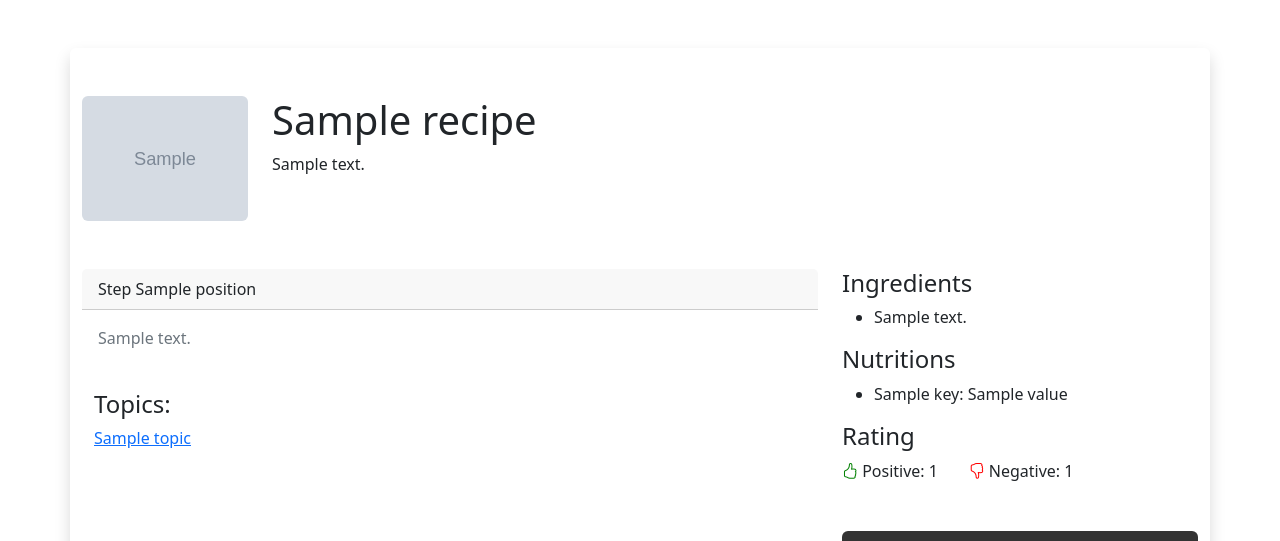
After one commit to otivam/api-recipes, a Flask app: template templates/recipe.html in a window 1280 px wide. The commit adds this page. Shown: the top 541 px of the page. Run offline with Flask 3, Linux system fonts and the light colour scheme; the template is opened without the code that fills it: most values are stand-ins (such as "Sample title", 1, 10 or a date in 2020); grey boxes marked "Sample" are stand-in pictures; grey boxes are pictures that could not be loaded.

Commit message:
final v 1.0.0

```diff
--- a/app.py
+++ b/app.py
@@ -1,31 +1,42 @@
-from flask import Flask, render_template, request, redirect
-import requests
+from flask import Flask, render_template, request, redirect, url_for, session, make_response, Response
+import requests, urllib.request
 
 app = Flask(__name__, static_url_path="/static")
+app.secret_key = b'_5#y2L"F4Q8z\n\xec]/'
 
-url = "https://tasty.p.rapidapi.com/recipes/list"
 
-headers = {
-	"X-RapidAPI-Key": "",
-	"X-RapidAPI-Host": "tasty.p.rapidapi.com"
-}
+
+
 
 @app.route("/")
 def home_page():
     return render_template("base.html")
 
+
+
 @app.route("/search/", methods=["POST"])
 def search():
+    url = "https://tasty.p.rapidapi.com/recipes/list"
+    headers = {
+	"X-RapidAPI-Key": "2ad60a66c2msh449e56015dac732p1a7c37jsn1403adeafdd5",
+	"X-RapidAPI-Host": "tasty.p.rapidapi.com"
+    }
     data_ingridients = request.form["ingridients"]
-
+    all_recipes_sorted = []
     querystring = {"from":"0","size":"100","q":data_ingridients}
     response = requests.request("GET", url, headers=headers, params=querystring)
     all_recipes = response.json()["results"]
-    all_recipes_sorted = []
     cc = 10
     cc_page = 1
 
+
     for recipe in all_recipes:
+        with urllib.request.urlopen(recipe["original_video_url"]) as resp:
+            info = resp.info()
+            if info.get_content_type() == "binary/octet-stream":
+                recipe["original_video_url"] = ""
+
+
         if recipe["description"] == "" or recipe["description"] == None:
             all_recipes_sorted.append(recipe)
         else:
@@ -40,13 +51,77 @@ def search():
                 cc = 10
                 cc_page += 1
 
+    session['all_recipes_sorted'] = all_recipes_sorted
 
-    return render_template(
-        "base.html",
-        recipes = all_recipes_sorted,
-        pagination = "True",
-        cc_page = cc_page
-    )
+    return render_template("base.html",
+                            recipes = all_recipes_sorted,
+                            pagination = "True",
+                            cc_page = cc_page
+                            )
+
+
+
+
+@app.route("/search/<recipe_id>")
+def recipe_details(recipe_id):
+    url = "https://tasty.p.rapidapi.com/recipes/get-more-info"
+    headers = {
+	"X-RapidAPI-Key": "2ad60a66c2msh449e56015dac732p1a7c37jsn1403adeafdd5",
+	"X-RapidAPI-Host": "tasty.p.rapidapi.com"
+    }
+    querystring = {"id":str(recipe_id)}
+    response = requests.get(url, headers=headers, params=querystring)
+    json_response = response.json()
+
+    with urllib.request.urlopen(json_response["original_video_url"]) as resp:
+        info = resp.info()
+        if info.get_content_type() == "binary/octet-stream":
+            json_response["original_video_url"] = ""
+
+    return render_template('recipe.html', recipe=json_response)
+
+"""
+@app.route('/get_recipe_video', methods=['POST'])
+def get_recipe_video():
+  if request.method == "POST":
+    recipe_id = request.get_data(cache=False).decode('UTF-8')
+
+    url = "https://tasty.p.rapidapi.com/recipes/get-more-info"
+    headers = {
+	"X-RapidAPI-Key": "2ad60a66c2msh449e56015dac732p1a7c37jsn1403adeafdd5",
+	"X-RapidAPI-Host": "tasty.p.rapidapi.com"
+    }
+    querystring = {"id":str(recipe_id)}
+    response = requests.get(url, headers=headers, params=querystring)
+    video_url = response.json()["original_video_url"]
+
+    resp = Response(video_url)
+    resp.headers["Content-Type"] = "video/mp4"
+
+    return resp
+"""
+
+
+@app.route("/search/<slug>")
+def topics(slug):
+    pass
+    url = "https://tasty.p.rapidapi.com/recipes/get-more-info"
+    headers = {
+	"X-RapidAPI-Key": "2ad60a66c2msh449e56015dac732p1a7c37jsn1403adeafdd5",
+	"X-RapidAPI-Host": "tasty.p.rapidapi.com"
+    }
+    querystring = {"id":str(recipe_id)}
+    response = requests.get(url, headers=headers, params=querystring)
+    json_response = response.json()
+
+    with urllib.request.urlopen(json_response["original_video_url"]) as resp:
+        info = resp.info()
+        if info.get_content_type() == "binary/octet-stream":
+            json_response["original_video_url"] = ""
+
+    return render_template('recipe.html', recipe=json_response)
+
+
 
 if __name__ == "__main__":
     app.run(debug=True)
--- /dev/null
+++ b/static/master.js
@@ -0,0 +1,59 @@
+"use strict";
+
+$(window).on("load", function(){
+    /*
+    var recipe_id = window.location.href
+    console.log(recipe_id.split('/')[4])
+
+
+
+    $.ajax({
+        type: "POST",
+        url: "/get_recipe_video",
+        data: recipe_id.split('/')[4],
+        contentType: "application/json",
+        dataType: 'text',
+        success: function(result){
+            console.log(result);
+            $("#recipe_video").attr("src", result)
+        }
+    });
+    */
+
+    //VIDEO MODAL FUNCTIONALITY
+    $("tbody img").each(function(){
+        var grandparent = $(this).parent().parent().attr("id");
+
+        $(this).on("click", function(){
+            $("#video_modal_" + grandparent).modal("show");
+        })
+    })
+
+    $(".modal-footer button").each(function(){
+        var grandparent = $(this).parent().parent().parent().parent().attr("id").slice(12);
+
+        $(this).on("click", function(){
+            $("#video_modal_" + grandparent + " .modal-footer").siblings().find("video").attr("src", $("#video_modal_" + grandparent + " .modal-footer").siblings().find("video").attr("src"));
+        })
+    })
+
+    //TEXT MODAL FUNCTIONALITY
+    $("tbody tr").find("td:eq(1) p").each(function(){
+        var grandparent = $(this).parent().parent().attr("id");
+
+        $(this).on("click", function(){
+            $("#instructions_modal_" + grandparent).modal("show");
+        })
+    })
+
+
+    //DETAILS MODAL FUNCTIONALITY
+    $(".recipe-details").each(function(){
+        var grandparent = $(this).parent().attr("id");
+
+        $(this).on("click", function(){
+            $("#details_modal_" + grandparent).modal("show");
+        })
+    })
+
+})
--- a/static/style.css
+++ b/static/style.css
@@ -15,12 +15,14 @@ table {
     padding: 8px;
   }
 
+  /*
   tr:nth-child(even) {
     background-color: #dddddd;
   }
+  */
 
   .recipe-details {
-    width: 20%;
+    width: 25%;
   }
 
   .center {
@@ -42,9 +44,9 @@ table {
   }
 
   .pagination-bar span.active {
-    background-color: #e29e21;
+    background-color: #3f57cb;
     color: white;
-    border: 1px solid #e29e21;
+    border: 1px solid #3f57cb;
   }
 
   .pagination-bar span:hover:not(.active) {
@@ -54,3 +56,29 @@ table {
   .button_1 {
     display:none;
   }
+
+  .card {
+    border: none;
+  }
+
+  .icon-green {
+    color: green;
+  }
+
+  .icon-red {
+    color: red;
+  }
+
+  .icon-blue {
+    color: rgb(19, 22, 206);
+  }
+
+  /*
+  ul {
+    list-style:none;
+  }
+  */
+
+  .topics {
+    display: inline;
+  }
--- /dev/null
+++ b/templates/recipe.html
@@ -0,0 +1,111 @@
+<!doctype html>
+<html lang="en">
+  <head>
+    <meta charset="utf-8">
+    <meta name="viewport" content="width=device-width, initial-scale=1, shrink-to-fit=no">
+    <script src="https://ajax.googleapis.com/ajax/libs/jquery/3.7.1/jquery.min.js"></script>
+    <script src="https://cdnjs.cloudflare.com/ajax/libs/popper.js/1.14.6/umd/popper.min.js" integrity="sha384-wHAiFfRlMFy6i5SRaxvfOCifBUQy1xHdJ/yoi7FRNXMRBu5WHdZYu1hA6ZOblgut" crossorigin="anonymous"></script>
+    <link href="https://cdn.jsdelivr.net/npm/bootstrap@5.3.2/dist/css/bootstrap.min.css" rel="stylesheet" integrity="sha384-T3c6CoIi6uLrA9TneNEoa7RxnatzjcDSCmG1MXxSR1GAsXEV/Dwwykc2MPK8M2HN" crossorigin="anonymous">
+    <script src="https://cdn.jsdelivr.net/npm/bootstrap@5.3.2/dist/js/bootstrap.bundle.min.js" integrity="sha384-C6RzsynM9kWDrMNeT87bh95OGNyZPhcTNXj1NW7RuBCsyN/o0jlpcV8Qyq46cDfL" crossorigin="anonymous"></script>
+    <link rel="stylesheet" href="https://cdn.jsdelivr.net/npm/bootstrap-icons@1.5.0/font/bootstrap-icons.css"/>
+    <link rel="stylesheet" href="/static/style.css" />
+    <title>otivam Recipes</title>
+  </head>
+  <body>
+
+
+    <!-- JUMBOTRON -->
+    <div class="container shadow rounded">
+      <div class="mt-5 pt-5 pb-5">
+        <div class="row">
+          <div class="col-md-2">
+            <img class="img-fluid rounded" src="{{ recipe['thumbnail_url'] }}" alt="Oops!">
+          </div>
+          <div class="col-md-10">
+            <h1>{{ recipe['name'] }}</h1>
+            {% if recipe['description'] %}
+              <p>{{ recipe['description'] }}</p>
+            {% endif %}
+          </div>
+        </div>
+      </div>
+
+      <div class="row mb-5 pb-5">
+        <div class="col-md-8">
+          <!-- INSTRUCTIONS -->
+          {% for instr in recipe['instructions'] %}
+          <div class="row">
+            <div class="card col-md-12">
+              <div class="card-header">Step {{ instr['position'] }}</div>
+              <div class="card-body text-secondary">
+                <p class="card-text">{{ instr['display_text'] }}</p>
+              </div>
+            </div>
+          </div>
+          {% endfor %}
+
+          <!-- TOPICS -->
+          {% if recipe["topics"] %}
+            <div class="row topics">
+              <h4>Topics: </h4>
+              {% for t in recipe["topics"] %}
+                <a href="{{ url_for('topics', slug=t["slug"]) }}" target="_blank">{{ t['name'] }}</a>
+              {% endfor %}
+            </div>
+          {% endif %}
+        </div>
+
+        <div class="col-md-4">
+          <!-- INGREDIENTS -->
+          {% if recipe["sections"] %}
+            <div>
+              <h4>Ingredients</h4>
+                <td>
+                  <ul>
+                    {% for ingr in recipe["sections"][0]["components"] %}
+                      <li>{{ ingr["raw_text"] }}</li>
+                    {% endfor %}
+                  </ul>
+                </td>
+            </div>
+          {% endif %}
+
+          <!-- NUTRITIONS -->
+          {% if recipe["nutrition"] %}
+            <div>
+              <h4>Nutritions</h4>
+                <td>
+                  <ul>
+                    {% for key,value in recipe["nutrition"].items() %}
+                      {% if key != "updated_at" %}
+                        <li>{{ key }}: {{ value }}</li>
+                      {% endif %}
+                    {% endfor %}
+                  </ul>
+                </td>
+            </div>
+          {% endif %}
+
+          <!-- RATING -->
+          <div class="row">
+            <h4>Rating</h4>
+            <div class="col-md-4 text-nowrap">
+              <i class="bi bi-hand-thumbs-up icon-green"></i><span> Positive: {{ recipe["user_ratings"]["count_positive"] }}</span>
+            </div>
+            <div class="col-md-4 text-nowrap">
+              <i class="bi bi-hand-thumbs-down icon-red"></i><span> Negative: {{ recipe["user_ratings"]["count_negative"] }}</span>
+            </div>
+          </div>
+
+          <!-- VIDEO -->
+          {% if recipe["original_video_url"] != "" %}
+            <video id="recipe_video" class="rounded mt-5" src="{{ recipe["original_video_url"] }}" style="width: 100%; height: 400px" allowfullscreen controls></video>
+          {% endif %}
+
+        </div>
+      </div>
+    </div>
+
+    <script src="{{url_for('static', filename='master.js')}}"></script>
+  </body>
+</html>
--- a/templates/search.html
+++ /dev/null
@@ -1,4 +0,0 @@
-{% extends "base.html" %}
-{% block content %}
-          write code here for home page only
-        {% endblock %}
```
Also changed, not shown: static/pagination.js (deleted, +0 -10 lines), templates/base.html (+119 -15 lines).
